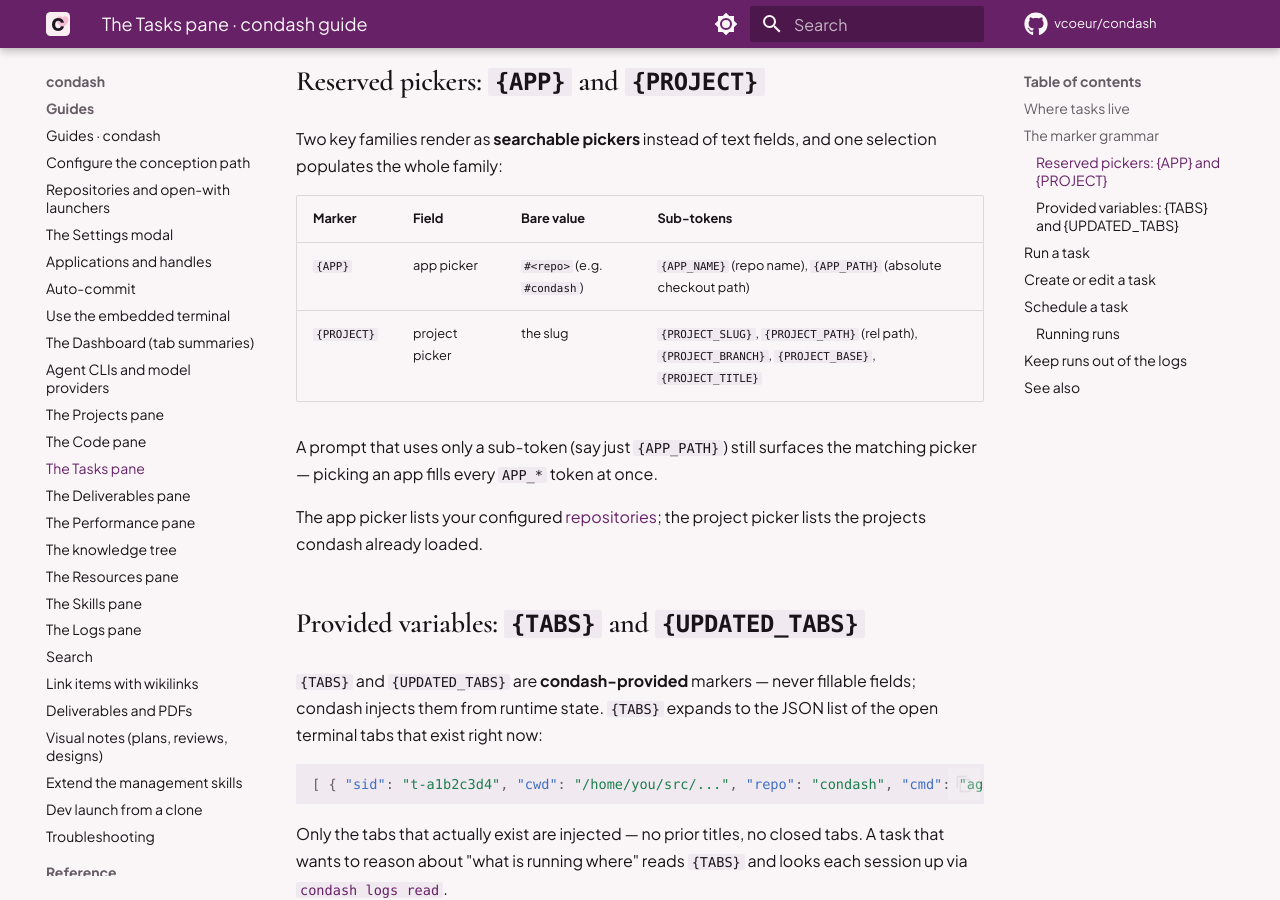
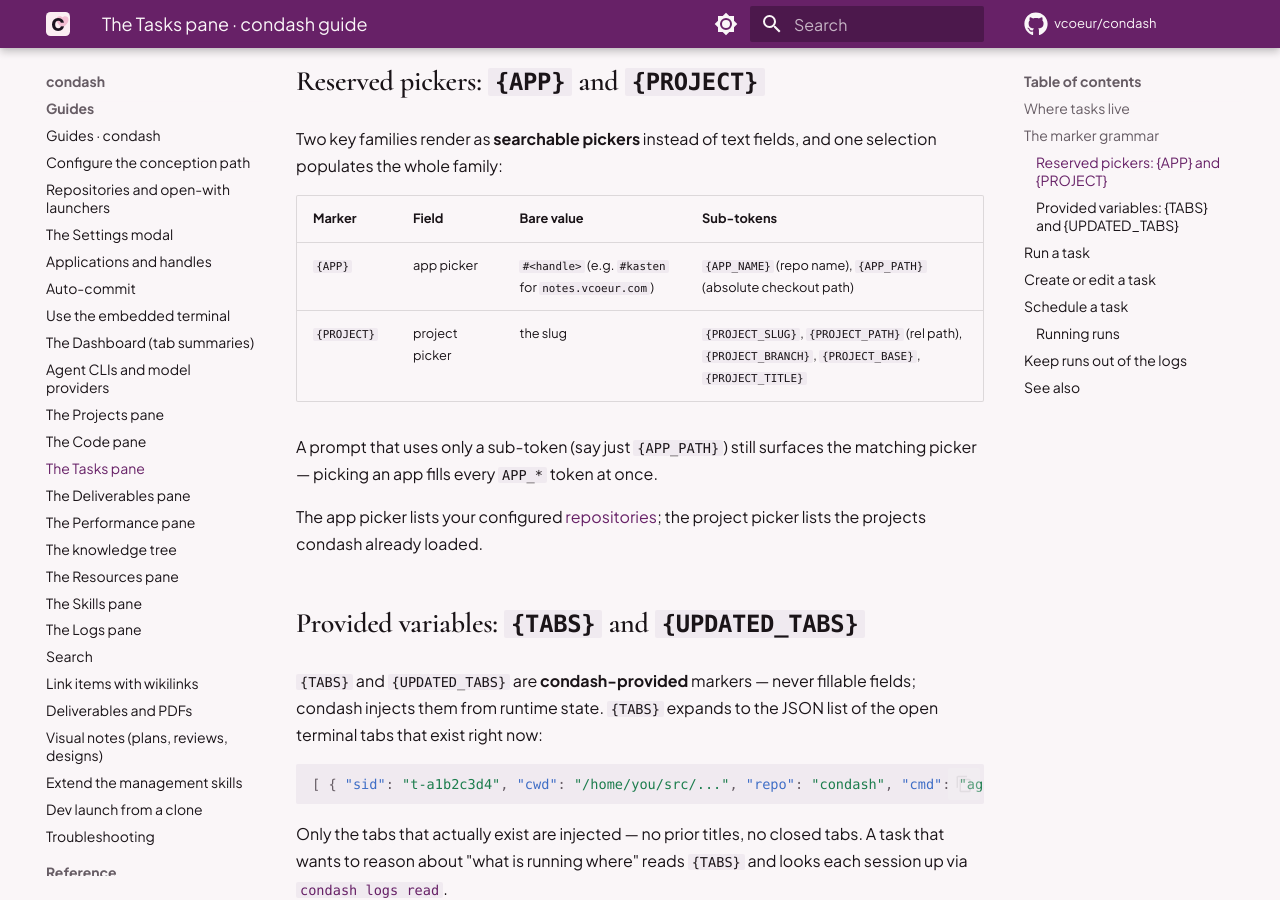
Before and after one commit to vcoeur/condash, an MkDocs documentation site: the page built from docs/guides/tasks-pane.md, in a window 1280 px wide and 900 px high, scrolled down 1853 px. Built offline with MkDocs 1.6.1 and Material for MkDocs 9.7.7, drawn with Linux system fonts in a browser that asks for light colours; comment, search, counter and statistics services are not loaded.

Commit message:
docs: tasks substitution table shows the canonical #handle

```diff
--- a/docs/guides/tasks-pane.md
+++ b/docs/guides/tasks-pane.md
@@ -48,7 +48,7 @@
 
 | Marker | Field | Bare value | Sub-tokens |
 |--------|-------|-----------|------------|
-| `{APP}` | app picker | `#<repo>` (e.g. `#condash`) | `{APP_NAME}` (repo name), `{APP_PATH}` (absolute checkout path) |
+| `{APP}` | app picker | `#<handle>` (e.g. `#kasten` for `notes.vcoeur.com`) | `{APP_NAME}` (repo name), `{APP_PATH}` (absolute checkout path) |
 | `{PROJECT}` | project picker | the slug | `{PROJECT_SLUG}`, `{PROJECT_PATH}` (rel path), `{PROJECT_BRANCH}`, `{PROJECT_BASE}`, `{PROJECT_TITLE}` |
 
 A prompt that uses only a sub-token (say just `{APP_PATH}`) still surfaces the matching picker — picking an app fills every `APP_*` token at once.
```
